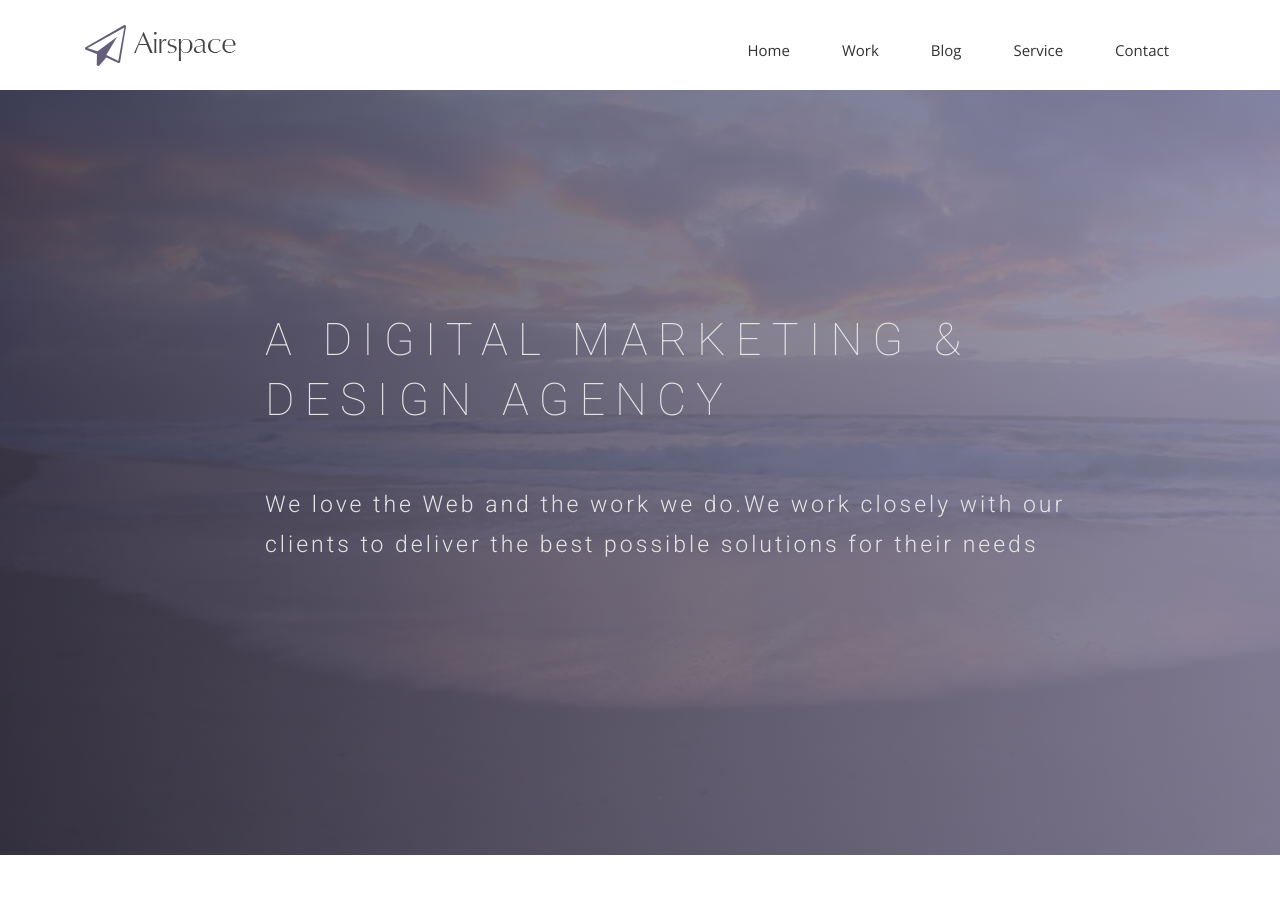
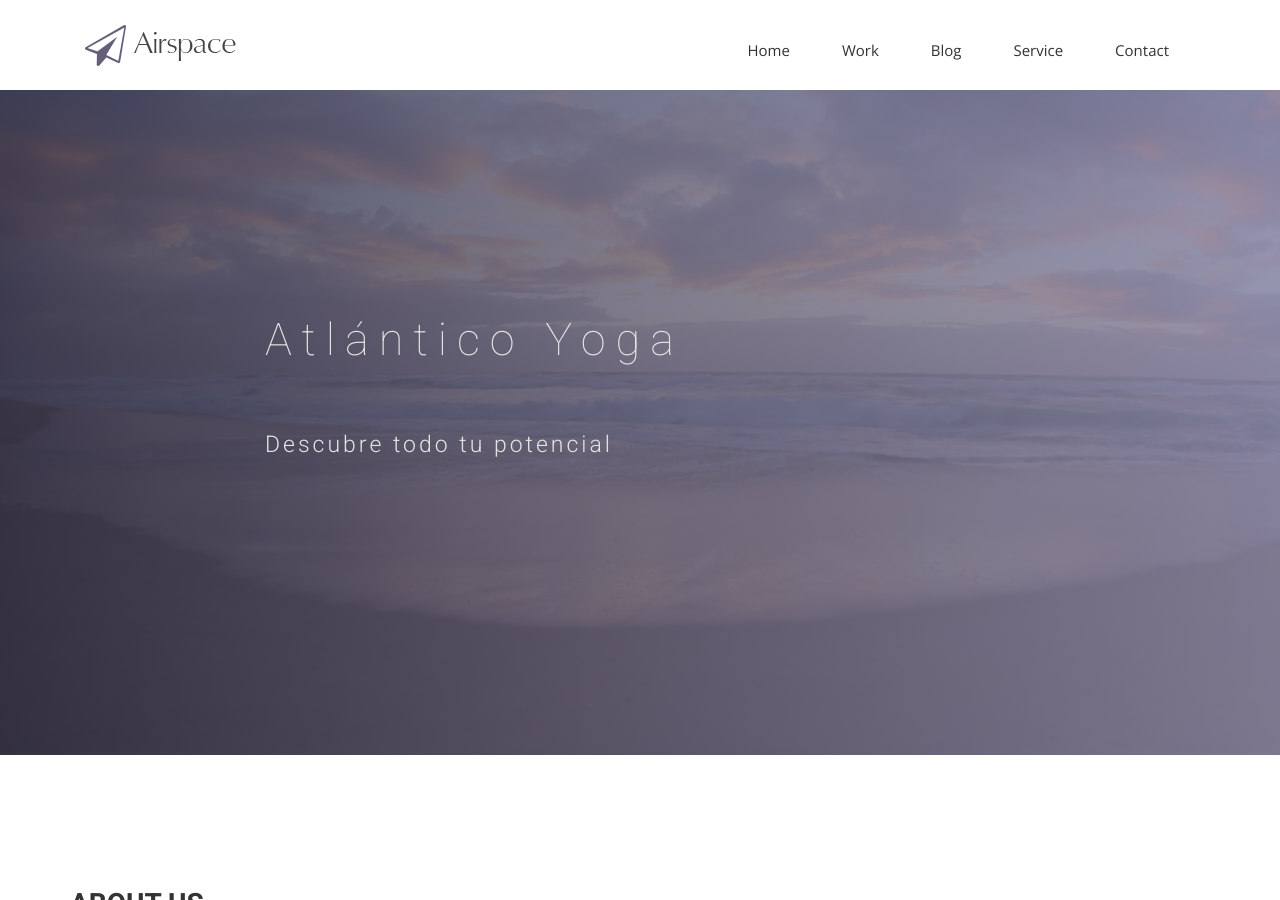
Before and after one commit to mpbarral/atlanticoyoga, a Jekyll site: the page built from index.html, in a window 1280 px wide and 900 px high. Built offline with Jekyll 4.4.1, drawn with Linux system fonts in a browser that asks for light colours; nearby versions of some CDN libraries; some web fonts are replaced.

Commit message:
First change in index html

```diff
--- a/index.html
+++ b/index.html
@@ -10,8 +10,8 @@ permalink: /
     <div class="row">
       <div class="col-md-10 col-md-offset-2">
         <div class="block">
-          <h1 class="animated fadeInUp">A DIGITAL MARKETING &#38; <br> DESIGN AGENCY</h1>
-          <p class="animated fadeInUp">We love the Web and the work we do.We work closely with our </br> clients to deliver the best possible solutions for their needs</p>
+          <h1 class="animated fadeInUp">Atlántico Yoga</h1>
+          <p class="animated fadeInUp">Descubre todo tu potencial</p>
         </div>
       </div>
     </div>
```
